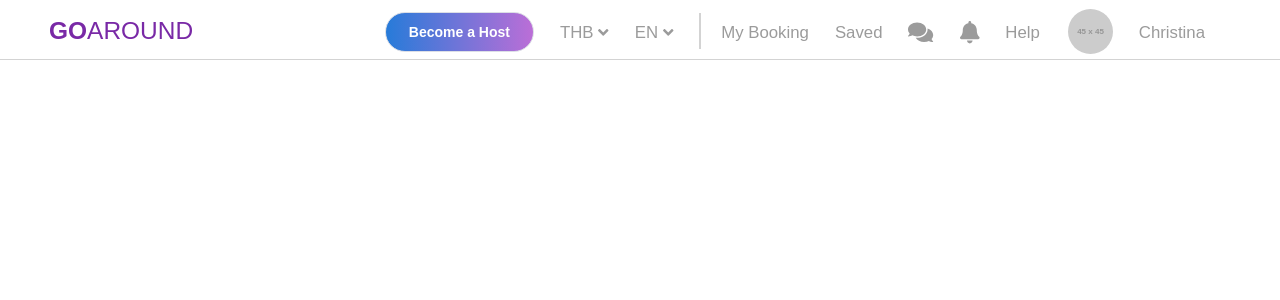
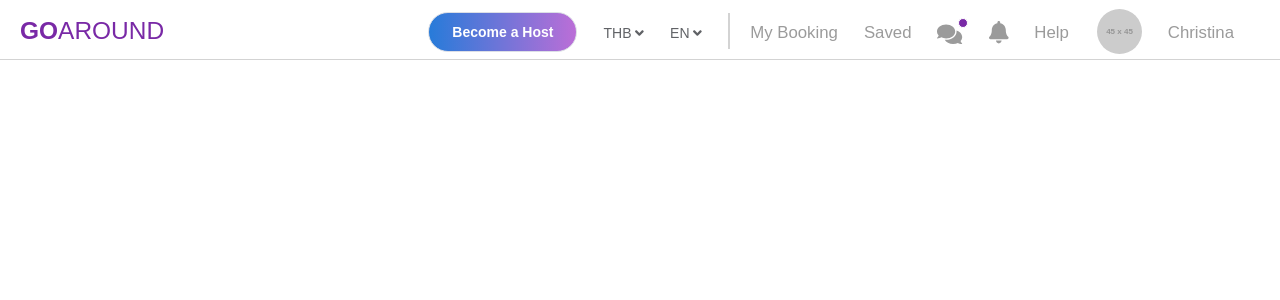
Before and after one commit to astrogin/frontendIgloo, a Vue app: page / in a window 1280 px wide. Shown: the top 300 px of the page. Built offline with nearby package versions, Linux system fonts and the light colour scheme.

Commit message:
Add sass and some refactor and editing

```diff
--- a/src/App.vue
+++ b/src/App.vue
@@ -3,3 +3,7 @@
     <router-view/>
   </el-container>
 </template>
+
+<style lang="scss">
+   @import './assets/styles/app.scss';
+</style>
--- /dev/null
+++ b/src/assets/styles/app.scss
@@ -0,0 +1,28 @@
+$text-purple-color: #7929a6;
+
+@import './header.scss';
+
+body {
+  margin: 0px;
+  font-family: colosseum, sans-serif;
+}
+
+.pointer {
+  cursor: pointer;
+}
+
+.text-purple {
+  color: $text-purple-color;
+}
+
+.text-bold {
+  font-weight: bold;
+}
+
+.button-purple {
+  border-color: #d1b7df !important;
+}
+
+.button-purple:hover {
+  border-color: #b69dc4 !important;
+}
--- a/src/assets/styles/app.css
+++ b/src/assets/styles/header.scss
@@ -1,8 +1,3 @@
-body {
-  margin: 0px;
-  font-family: colosseum, sans-serif;
-}
-
 .header {
   height: 65px;
   border-bottom: 1px solid lightgray;
@@ -11,7 +6,7 @@ body {
 
 .header-title {
   text-transform: uppercase;
-  color: #7929A6;
+  color: $text-purple-color;
   font-size: 1.53em;
   font-weight: 500;
   display: inline-block;
@@ -33,7 +28,7 @@ body {
 }
 
 .item-purple > .item-text {
-  color: #7929a6;
+  color: $text-purple-color;
 }
 
 .item-text {
@@ -63,10 +58,6 @@ body {
   background-color: lightgray;
 }
 
-.pointer {
-  cursor: pointer;
-}
-
 .header-popup {
   margin: 30px 45px 0 0 !important;
   padding-bottom: 0 !important;
@@ -80,7 +71,7 @@ body {
 .header-profile-badge {
   padding: 0 10px;
   border-radius: 35%;
-  background-color: #7929a6;
+  background-color: $text-purple-color;
   color: white;
   float: right;
   vertical-align: middle;
@@ -108,18 +99,6 @@ li.header-profile-item > a:link, li.header-profile-item > a:visited {
   float: right;
 }
 
-.text-purple {
-  color: #7929a6;
+.dot-badge > .el-badge__content {
+  background-color: $text-purple-color;
 }
-
-.text-bold {
-  font-weight: bold;
-}
-
-.button-purple {
-  border-color: #d1b7df !important;
-}
-
-.button-purple:hover {
-  border-color: #b69dc4 !important;
-}
--- a/src/components/header/Comments.vue
+++ b/src/components/header/Comments.vue
@@ -17,7 +17,9 @@
     </div>
 
     <span slot="color" class="header-item item-text">
-      <font-awesome-icon icon="comments" size="lg"/>
+      <el-badge is-dot class="dot-badge">
+        <font-awesome-icon icon="comments" size="lg"/>
+      </el-badge>
     </span>
   </header-popover>
 </template>
--- a/src/main.js
+++ b/src/main.js
@@ -1,4 +1,4 @@
-require('./icon-library');
+import './icon-library';
 
 import Vue from 'vue';
 import App from './App.vue';
@@ -7,7 +7,6 @@ import store from './store/';
 
 import Element from 'element-ui';
 import 'element-ui/lib/theme-chalk/index.css';
-import './assets/styles/app.css';
 
 import {FontAwesomeIcon} from '@fortawesome/vue-fontawesome';
 
```
Also changed, not shown: package.json (+5 -2 lines), 1 other file (tests, documents, lock files or other folders).
